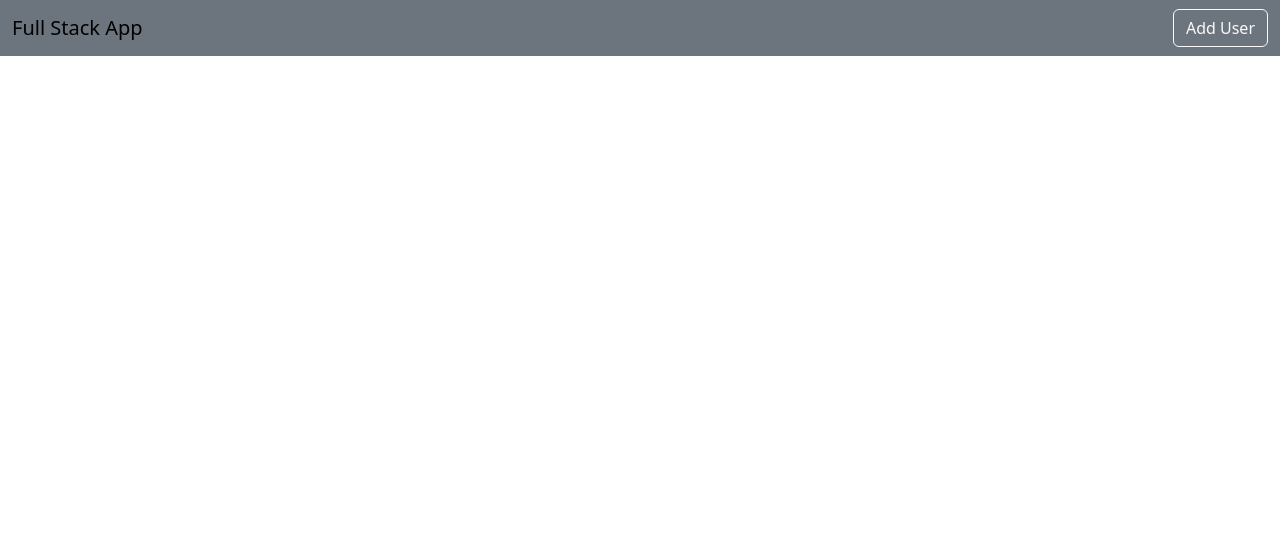
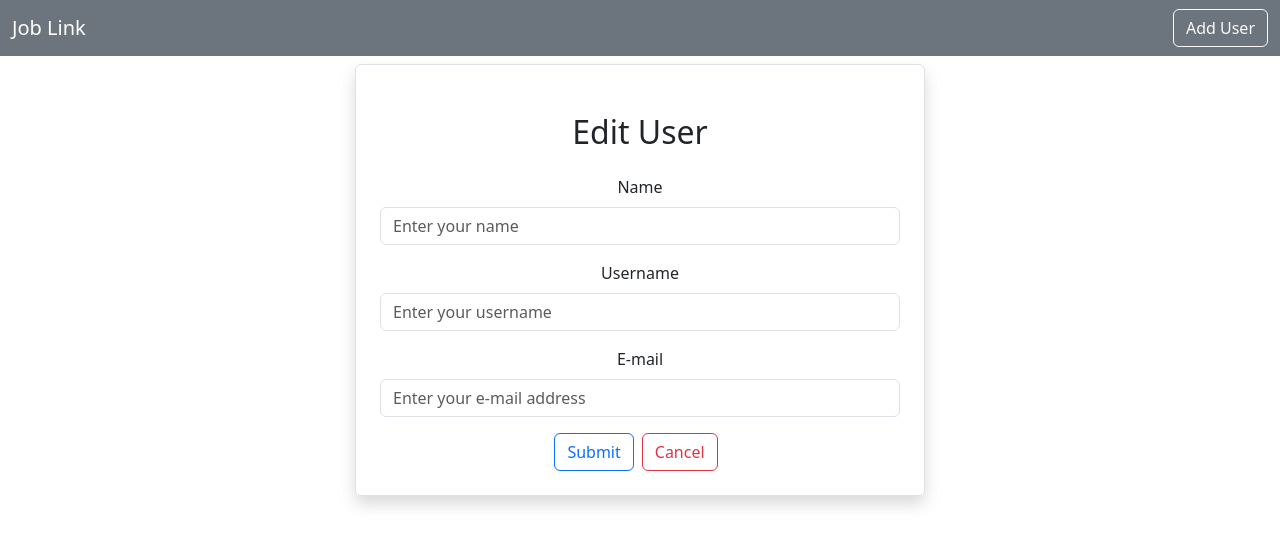
Before and after one commit to rusha-99/Full-Stack, a React (Create React App) app in the folder CRUD-App/fullstack-frontend/: page /edituser/1 in a window 1280 px wide. Shown: the top 546 px of the page. Built offline with nearby package versions, Linux system fonts and the light colour scheme; no server answers.

Commit message:
Do minnor updates

```diff
--- a/CRUD-App/fullstack-frontend/src/App.js
+++ b/CRUD-App/fullstack-frontend/src/App.js
@@ -4,6 +4,8 @@
 import Home from './pages/Home'
 import { BrowserRouter as Router, Routes, Route } from 'react-router-dom'
 import AddUser from './users/AddUser'
+import EditUser from './users/EditUser'
+import ViewUser from './users/ViewUser'
 
 function App() {
   return (
@@ -14,6 +16,8 @@
         <Routes>
           <Route exact path="/" element={<Home />} />
           <Route exact path="/adduser" element={<AddUser />} />
+          <Route exact path="/edituser/:id" element={<EditUser />} />
+          <Route exact path="/viewuser/:id" element={<ViewUser />} />
         </Routes>
       </Router>
     </div>
--- a/CRUD-App/fullstack-frontend/src/layout/Navbar.js
+++ b/CRUD-App/fullstack-frontend/src/layout/Navbar.js
@@ -1,24 +1,31 @@
 import React from 'react'
 import { Link } from 'react-router-dom'
 
-const Navbar = () => {
+export default function Navbar() {
   return (
-    <>
-      <nav className="navbar navbar-expand-lg  bg-secondary text-white">
-        <div className="container-fluid x">
-          {/* <Link to="/"> */}
-            <a className="navbar-brand" href="/">
-              Full Stack App
-            </a>
-          {/* </Link> */}
+    <div>
+      <nav className="navbar navbar-expand-lg navbar-dark bg-secondary">
+        <div className="container-fluid">
+          <Link className="navbar-brand" to="/">
+            Job Link
+          </Link>
+          <button
+            className="navbar-toggler"
+            type="button"
+            data-bs-toggle="collapse"
+            data-bs-target="#navbarSupportedContent"
+            aria-controls="navbarSupportedContent"
+            aria-expanded="false"
+            aria-label="Toggle navigation"
+          >
+            <span className="navbar-toggler-icon"></span>
+          </button>
 
           <Link className="btn btn-outline-light" to="/adduser">
             Add User
           </Link>
         </div>
       </nav>
-    </>
+    </div>
   )
 }
-
-export default Navbar
--- a/CRUD-App/fullstack-frontend/src/pages/Home.js
+++ b/CRUD-App/fullstack-frontend/src/pages/Home.js
@@ -1,16 +1,24 @@
 import React, { useEffect, useState } from 'react'
 import axios from 'axios'
+import { Link, useParams } from 'react-router-dom'
 
-const Home = () => {
+export default function Home() {
   const [users, setUsers] = useState([])
+
+  const { id } = useParams()
 
   useEffect(() => {
     loadUsers()
   }, [])
 
-  const loadUsers = async() => {
-    const result = await axios.get('http://localhost:8080/users');
+  const loadUsers = async () => {
+    const result = await axios.get('http://localhost:8080/users')
     setUsers(result.data)
+  }
+
+  const deleteUser = async (id) => {
+    await axios.delete(`http://localhost:8080/user/${id}`)
+    loadUsers()
   }
 
   return (
@@ -19,10 +27,10 @@
         <table className="table border shadow">
           <thead>
             <tr>
-              <th scope="col">#</th>
-              <th scope="col">First</th>
-              <th scope="col">Last</th>
-              <th scope="col">Handle</th>
+              <th scope="col">S.N</th>
+              <th scope="col">Name</th>
+              <th scope="col">Username</th>
+              <th scope="col">Email</th>
               <th scope="col">Action</th>
             </tr>
           </thead>
@@ -36,9 +44,24 @@
                 <td>{user.username}</td>
                 <td>{user.email}</td>
                 <td>
-                  <button className='btn btn-primary mx-2'>View</button>
-                  <button className='btn btn-outline-primary mx-2'>Edit</button>
-                  <button className='btn btn-danger mx-2'>Delete</button>
+                  <Link
+                    className="btn btn-primary mx-2"
+                    to={`/viewuser/${user.id}`}
+                  >
+                    View
+                  </Link>
+                  <Link
+                    className="btn btn-outline-primary mx-2"
+                    to={`/edituser/${user.id}`}
+                  >
+                    Edit
+                  </Link>
+                  <button
+                    className="btn btn-danger mx-2"
+                    onClick={() => deleteUser(user.id)}
+                  >
+                    Delete
+                  </button>
                 </td>
               </tr>
             ))}
@@ -48,5 +71,3 @@
     </div>
   )
 }
-
-export default Home
--- a/CRUD-App/fullstack-frontend/src/users/EditUser.js
+++ b/CRUD-App/fullstack-frontend/src/users/EditUser.js
@@ -0,0 +1,94 @@
+import axios from 'axios'
+import React, { useEffect, useState } from 'react'
+import { Link, useNavigate, useParams } from 'react-router-dom'
+
+export default function EditUser() {
+  let navigate = useNavigate()
+
+  const { id } = useParams()
+
+  const [user, setUser] = useState({
+    name: '',
+    username: '',
+    email: '',
+  })
+
+  const { name, username, email } = user
+
+  const onInputChange = (e) => {
+    setUser({ ...user, [e.target.name]: e.target.value })
+  }
+
+  useEffect(() => {
+    loadUser()
+  }, [])
+
+  const onSubmit = async (e) => {
+    e.preventDefault()
+    await axios.put(`http://localhost:8080/user/${id}`, user)
+    navigate('/')
+  }
+
+  const loadUser = async () => {
+    const result = await axios.get(`http://localhost:8080/user/${id}`)
+    setUser(result.data)
+  }
+
+  return (
+    <div className="container">
+      <div className="row">
+        <div className="col-md-6 offset-md-3 border rounded p-4 mt-2 shadow">
+          <h2 className="text-center m-4">Edit User</h2>
+
+          <form onSubmit={(e) => onSubmit(e)}>
+            <div className="mb-3">
+              <label htmlFor="Name" className="form-label">
+                Name
+              </label>
+              <input
+                type={'text'}
+                className="form-control"
+                placeholder="Enter your name"
+                name="name"
+                value={name}
+                onChange={(e) => onInputChange(e)}
+              />
+            </div>
+            <div className="mb-3">
+              <label htmlFor="Username" className="form-label">
+                Username
+              </label>
+              <input
+                type={'text'}
+                className="form-control"
+                placeholder="Enter your username"
+                name="username"
+                value={username}
+                onChange={(e) => onInputChange(e)}
+              />
+            </div>
+            <div className="mb-3">
+              <label htmlFor="Email" className="form-label">
+                E-mail
+              </label>
+              <input
+                type={'text'}
+                className="form-control"
+                placeholder="Enter your e-mail address"
+                name="email"
+                value={email}
+                onChange={(e) => onInputChange(e)}
+              />
+            </div>
+            <button type="submit" className="btn btn-outline-primary">
+              Submit
+            </button>
+            <Link className="btn btn-outline-danger mx-2" to="/">
+              Cancel
+            </Link>
+          </form>
+        </div>
+      </div>
+    </div>
+  )
+}
--- a/CRUD-App/fullstack-frontend/src/users/ViewUser.js
+++ b/CRUD-App/fullstack-frontend/src/users/ViewUser.js
@@ -0,0 +1,55 @@
+import axios from 'axios'
+import React, { useEffect, useState } from 'react'
+import { Link, useParams } from 'react-router-dom'
+
+export default function ViewUser() {
+  const [user, setUser] = useState({
+    name: '',
+    username: '',
+    email: '',
+  })
+
+  const { id } = useParams()
+
+  useEffect(() => {
+    loadUser()
+  }, [])
+
+  const loadUser = async () => {
+    const result = await axios.get(`http://localhost:8080/user/${id}`)
+    setUser(result.data)
+  }
+
+  return (
+    <div className="container">
+      <div className="row">
+        <div className="col-md-6 offset-md-3 border rounded p-4 mt-2 shadow">
+          <h2 className="text-center m-4">User Details</h2>
+
+          <div className="card">
+            <div className="card-header">
+              Details of user id : {user.id}
+              <ul className="list-group list-group-flush">
+                <li className="list-group-item">
+                  <b>Name:</b>
+                  {user.name}
+                </li>
+                <li className="list-group-item">
+                  <b>UserName:</b>
+                  {user.username}
+                </li>
+                <li className="list-group-item">
+                  <b>Email:</b>
+                  {user.email}
+                </li>
+              </ul>
+            </div>
+          </div>
+          <Link className="btn btn-primary my-2" to={'/'}>
+            Back to Home
+          </Link>
+        </div>
+      </div>
+    </div>
+  )
+}
```
Also changed, not shown: 2 other files (tests, documents, lock files or other folders).
